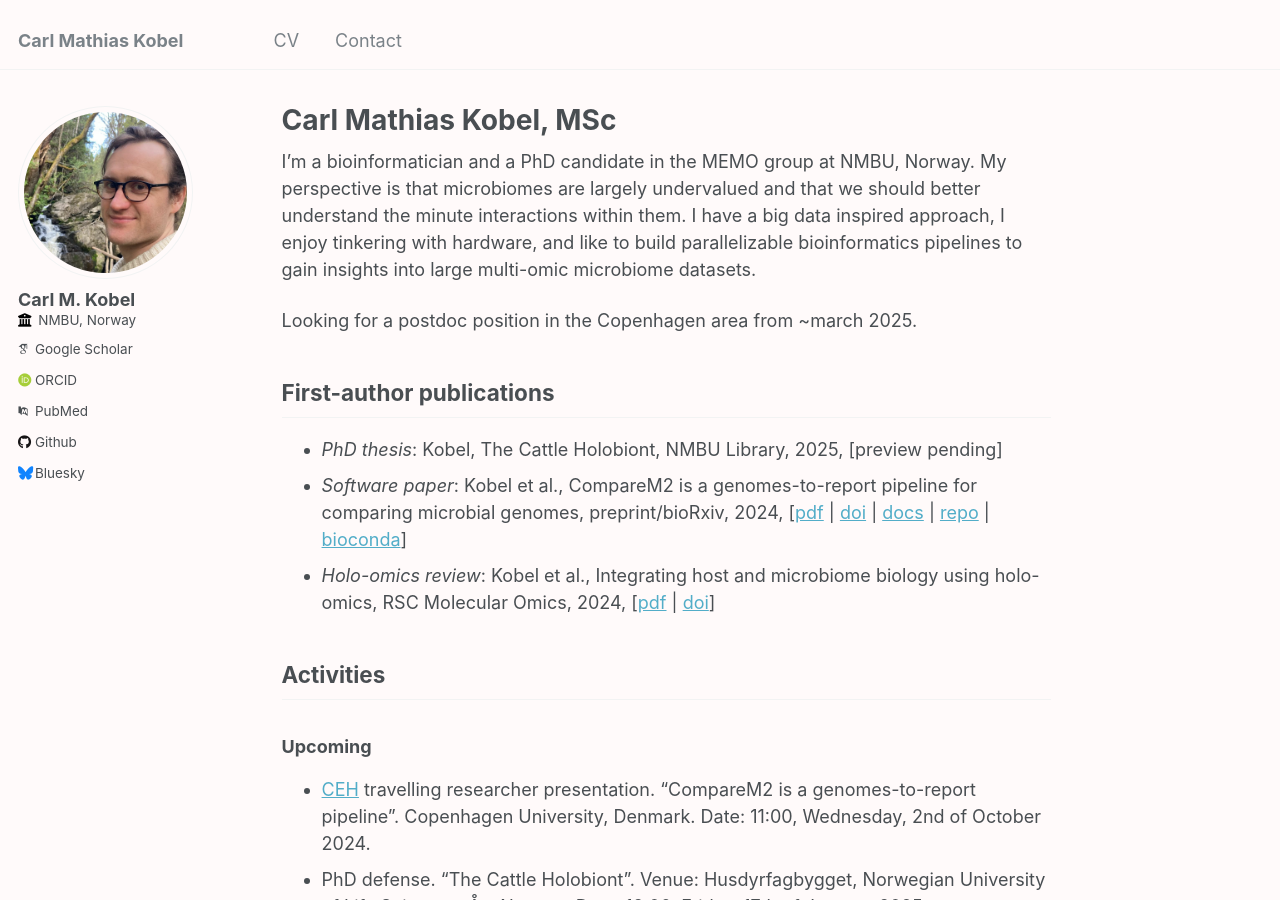
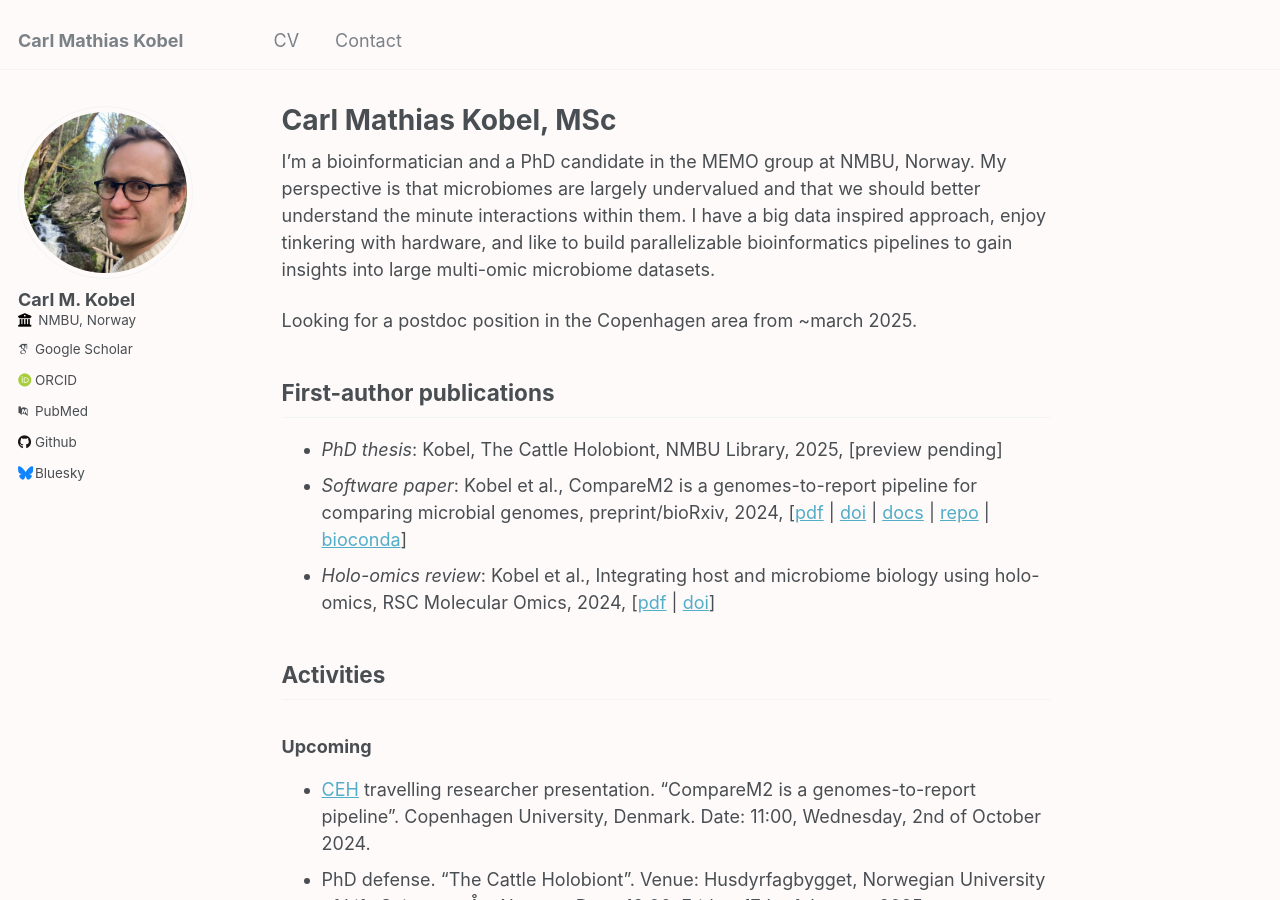
Before and after one commit to cmkobel/cmkobel.github.io, a Jekyll site: the page built from _pages/about.md, in a window 1280 px wide and 900 px high. Built offline with Jekyll 4.4.1, drawn with Linux system fonts in a browser that asks for light colours; some web fonts are replaced.

```diff
--- a/_pages/about.md
+++ b/_pages/about.md
@@ -8,7 +8,7 @@ redirect_from:
 ---
 
 
-I'm a bioinformatician and a PhD candidate in the MEMO group at NMBU, Norway. My perspective is that microbiomes are largely undervalued and that we should better understand the minute interactions within them. I have a big data inspired approach, I enjoy tinkering with hardware, and like to build parallelizable bioinformatics pipelines to gain insights into large multi-omic microbiome datasets.
+I'm a bioinformatician and a PhD candidate in the MEMO group at NMBU, Norway. My perspective is that microbiomes are largely undervalued and that we should better understand the minute interactions within them. I have a big data inspired approach, enjoy tinkering with hardware, and like to build parallelizable bioinformatics pipelines to gain insights into large multi-omic microbiome datasets.
 
 Looking for a postdoc position in the Copenhagen area from ~march 2025.
 
```
